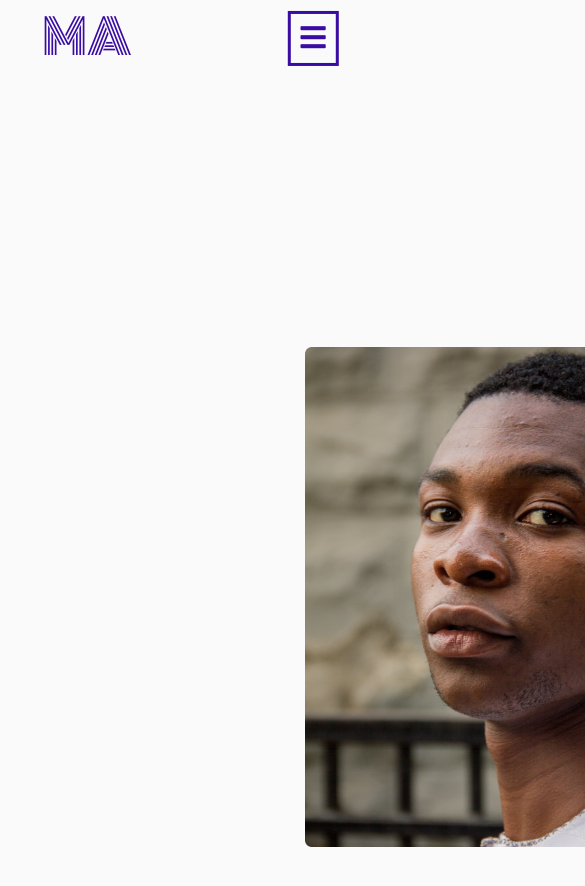
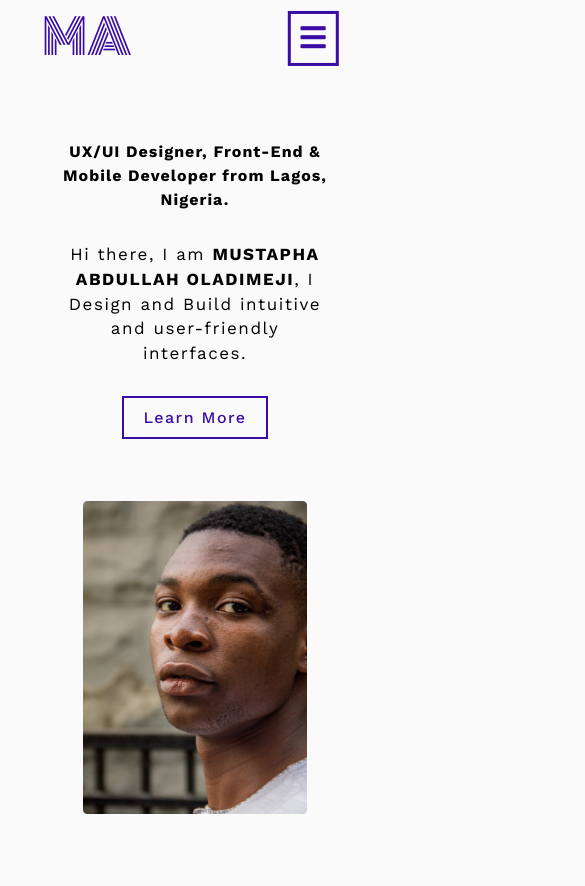
Before and after one commit to oladimeji16/olatohdimeji, a React (Create React App) app: page / in a window 390 px wide. Shown: the top 886 px of the page, 585 px wide, since content can reach past the window. Built offline with nearby package versions, Linux system fonts and the light colour scheme.

Commit message:
Done with Landing section

```diff
--- a/src/components/Landing/Landing.css
+++ b/src/components/Landing/Landing.css
@@ -1,5 +1,5 @@
 .section {
-    padding: 40px;
+    padding: 60px;
     justify-content: center;
     align-items: center;
     text-align: center;
@@ -10,7 +10,6 @@
 .landing-text {
     font-style: normal;
     text-align: left;
-
 }
 
 .landing-header {
@@ -48,7 +47,46 @@
 
 .img {
     display: inline;
-    height: 500px;
+    height: 400px;
     margin-left: 200px;
+}
 
+@media screen and (max-width: 1024px) {
+    .img {
+        margin-left: 80px;
+    }
 }
+
+@media screen and (max-width: 960px) {
+    .section {
+        display: flex;
+        flex-direction: column;
+    }
+    .landing-text {
+        text-align: center;
+        z-index: 0;
+        display: block;
+    }
+    .landing-header {
+        line-height: 24px;
+        font-size: 1rem;
+    }
+    .landing-para {
+        font-size: 17px;
+    }
+    .btn {
+        align-items: center;
+        text-align: center;
+        justify-content: center;
+        display: block;
+        margin: 30px auto;
+        font-size: 16px;
+    }
+    .img {
+        height: 313px;
+        display: block;
+        align-self: center;
+        text-align: center;
+        margin: 1em auto;
+    }
+}
```
